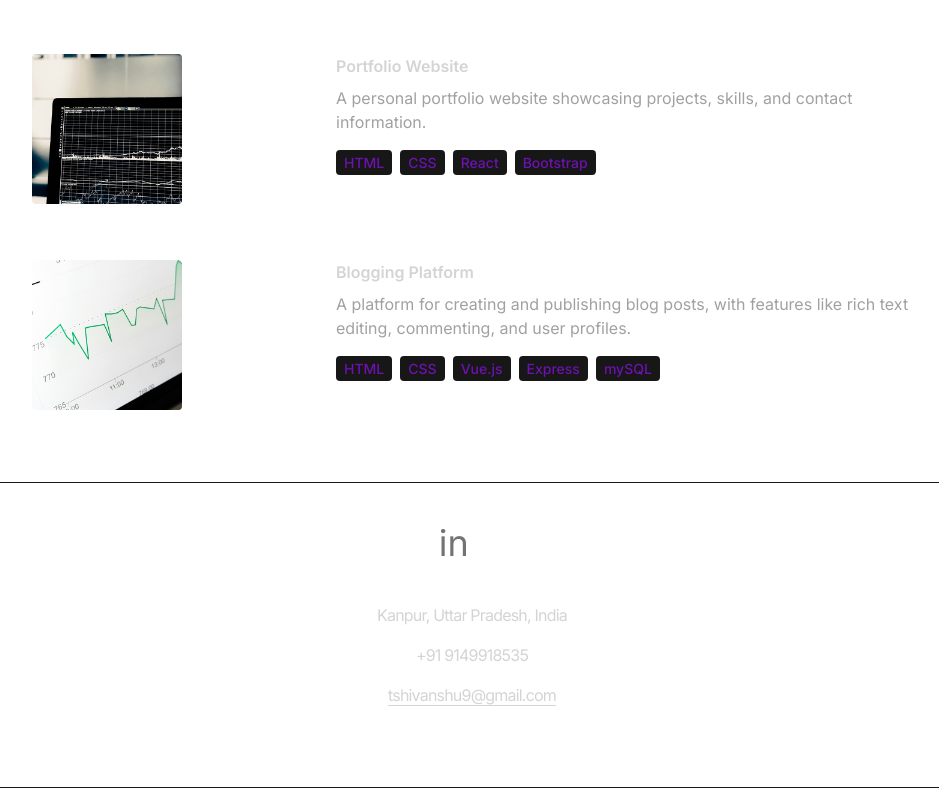
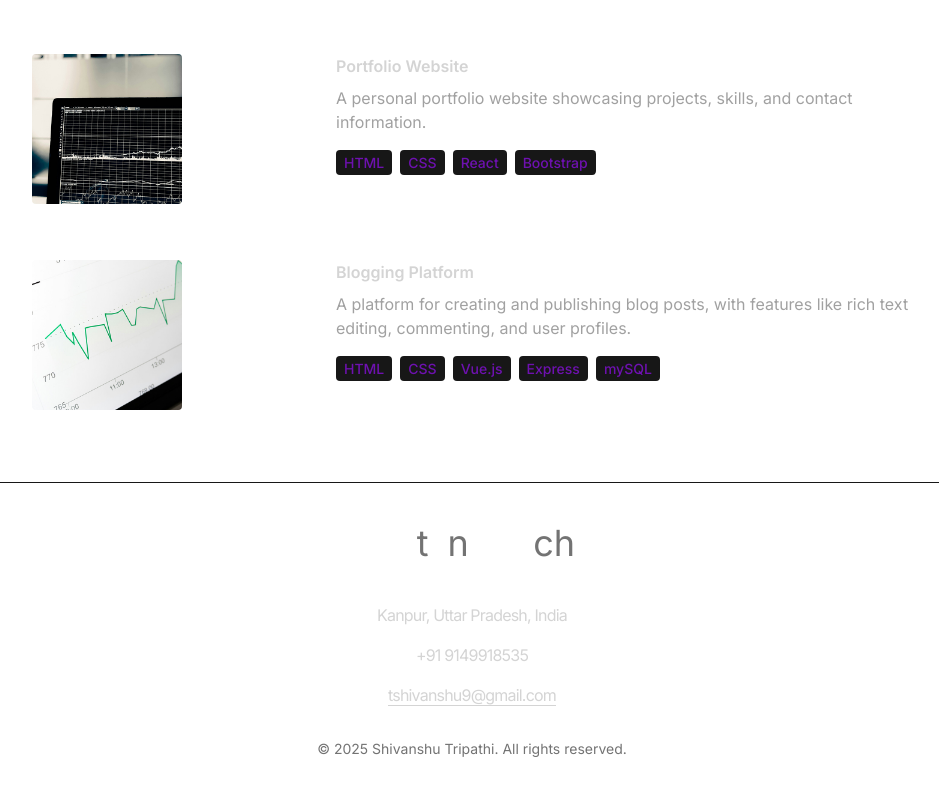
Before and after one commit to tshivanshu9/portfolio, a React (Vite) app: page / in a window 1280 px wide. Shown: the part 3799-4595 px from the top of the page, without its empty margins (168-1107 px from the left). Built offline with nearby package versions, Linux system fonts and the light colour scheme.

Commit message:
Fixed neutral color issue in contact heading

```diff
--- a/src/components/Contact.jsx
+++ b/src/components/Contact.jsx
@@ -10,14 +10,22 @@ const Contact = () => {
         transition={{ duration: 0.5 }}
         className="my-10 text-center text-4xl"
       >
-        {['Get', ' in', ' touch'].map((word, index) => (
-          <span
-            key={index}
-            className={index % 2 === 0 ? 'text-white' : 'text-neutral-500'}
-          >
-            {word}
-          </span>
-        ))}
+        {(() => {
+          const text = 'Get in touch';
+          const specialIndices = [2, 5, 10, 11];
+          return text.split('').map((char, index) => (
+            <span
+              key={index}
+              className={
+                specialIndices.includes(index)
+                  ? 'text-neutral-500'
+                  : 'text-white'
+              }
+            >
+              {char}
+            </span>
+          ));
+        })()}
       </motion.h2>
       <div className="text-center tracking-tighter">
         <motion.p
@@ -40,6 +48,11 @@ const Contact = () => {
           {CONTACT.email}
         </a>
       </div>
+      <div className="mt-8 text-center">
+        <p className="text-sm text-neutral-500">
+          © {new Date().getFullYear()} Shivanshu Tripathi. All rights reserved.
+        </p>
+      </div>
     </div>
   );
 };
```
